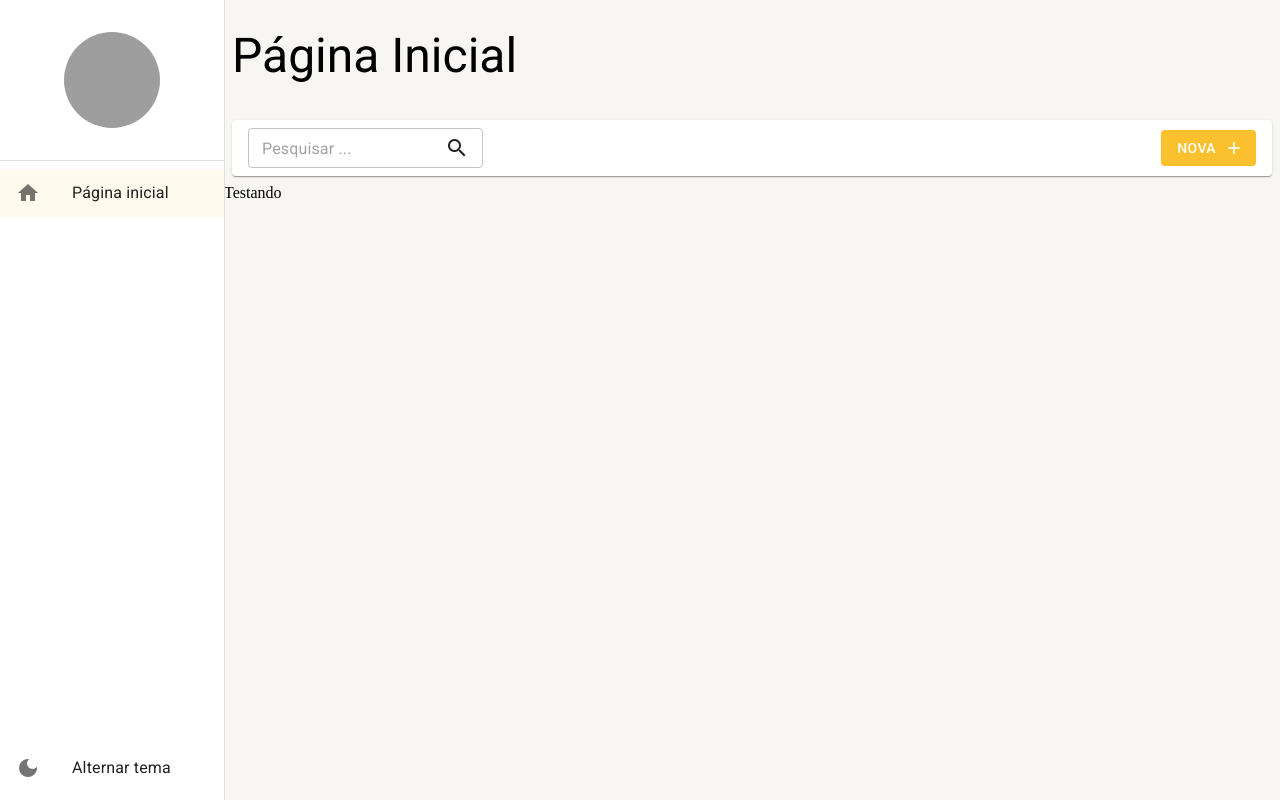
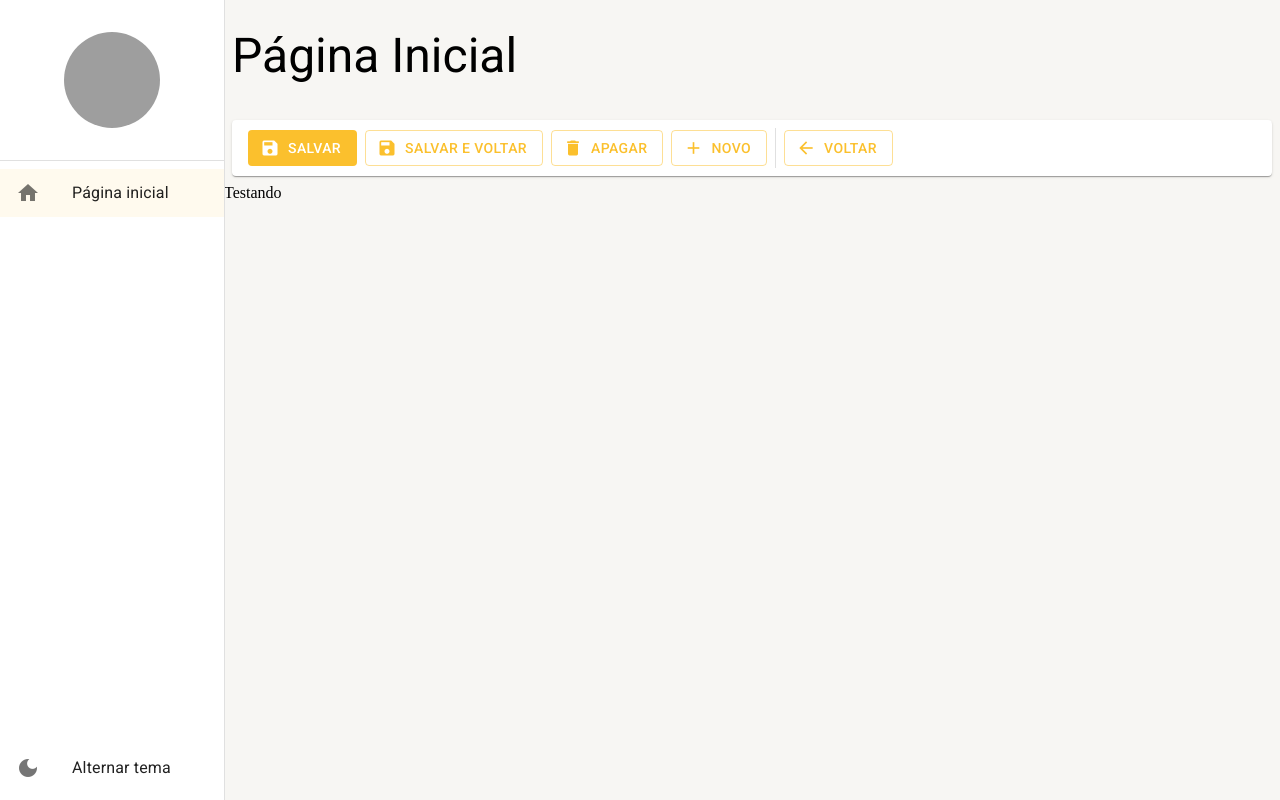
Before and after one commit to leandrodias95/gestao-populacional, a React (Vite) app: page /pagina-inicial in a window 1280 px wide. Built offline with nearby package versions, Linux system fonts and the light colour scheme; grey boxes are pictures that could not be loaded.

Commit message:
construção dos botões da barra de ferramenta

```diff
--- a/src/pages/dashboard/Dashboard.tsx
+++ b/src/pages/dashboard/Dashboard.tsx
@@ -1,14 +1,11 @@
-import { FerramentasDalistagem } from "../../shared/components";
+import { FerramentasDalistagem, FerramentasDeDetalhe } from "../../shared/components";
 import { LayoutBaseDePagina } from "../../shared/layouts";
 
 export const Dashboard = () =>{
     return(
         <LayoutBaseDePagina titulo='Página Inicial'
          barraDeFerramentas={(
-            <FerramentasDalistagem
-            mostrarInputBusca
-            textoBotaoNovo='Nova'
-            />
+            <FerramentasDeDetalhe />
          )} >
             Testando
         </LayoutBaseDePagina>
--- /dev/null
+++ b/src/shared/components/ferramentas-de-detalhe/FerramentasDeDetalhe.tsx
@@ -0,0 +1,38 @@
+import { Box, Button, Divider, Icon, Paper, useTheme } from "@mui/material"
+
+export const FerramentasDeDetalhe: React.FC = () => {
+
+    const theme = useTheme();
+    return (
+        <Box
+            height={theme.spacing(5)}
+            marginX={1}
+            padding={1}
+            paddingX={2}
+            display="flex"
+            gap={1}
+            alignItems="center"
+            component={Paper}
+        >
+            <Button variant="contained" color="primary" disableElevation startIcon={<Icon>save</Icon>}>
+                Salvar
+            </Button>
+            <Button variant="outlined" color="primary" disableElevation startIcon={<Icon>save</Icon>}>
+                Salvar e Voltar
+            </Button>
+            <Button variant="outlined" color="primary" disableElevation startIcon={<Icon>delete</Icon>}>
+                Apagar
+            </Button>
+            <Button variant="outlined" color="primary" disableElevation startIcon={<Icon>add</Icon>}>
+                Novo
+            </Button>
+
+            <Divider variant="middle" orientation="vertical" />
+
+
+            <Button variant="outlined" color="primary" disableElevation startIcon={<Icon>arrow_back</Icon>}>
+                Voltar
+            </Button>
+        </Box>
+    );
+};
--- a/src/shared/components/index.ts
+++ b/src/shared/components/index.ts
@@ -1,2 +1,3 @@
 export * from './menu-lateral/MenuLateral';
 export * from './ferramentas-da-listagem/FerramentasDalistagem';
+export * from './ferramentas-de-detalhe/FerramentasDeDetalhe';
```
